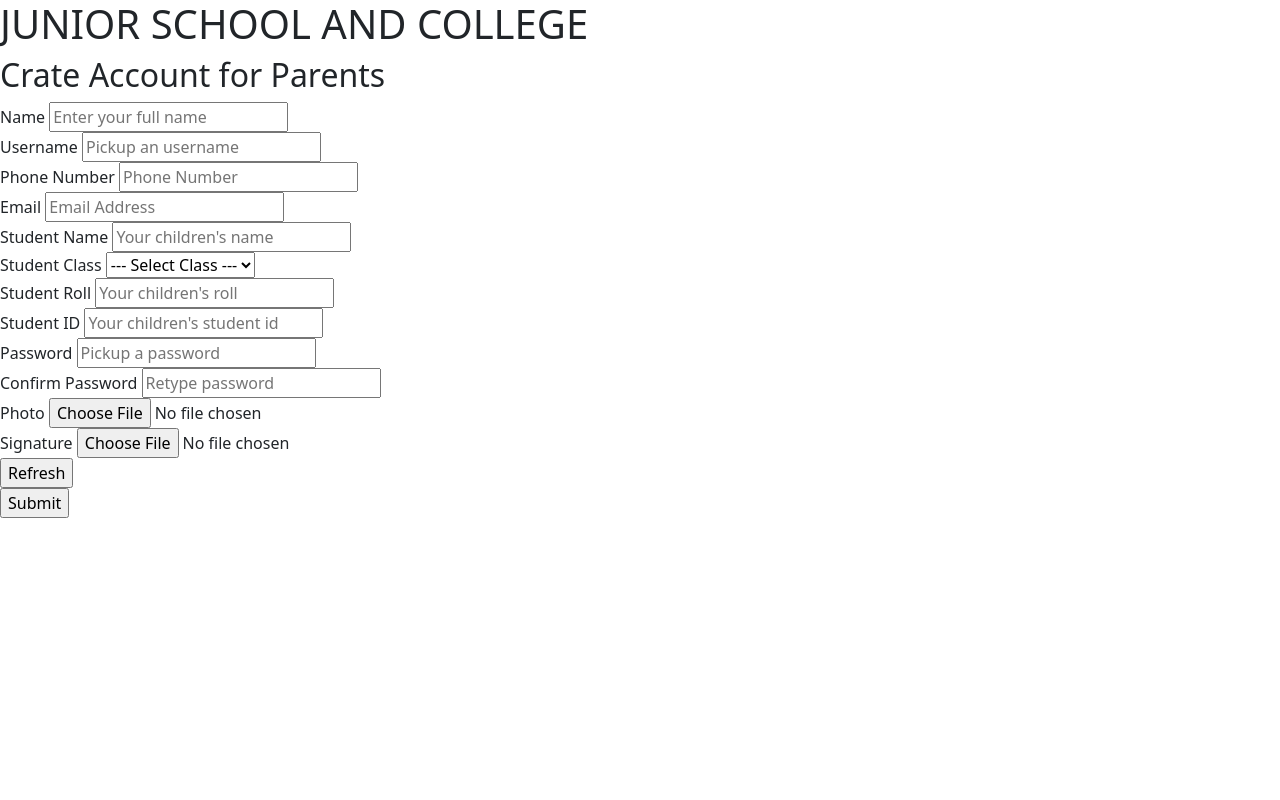
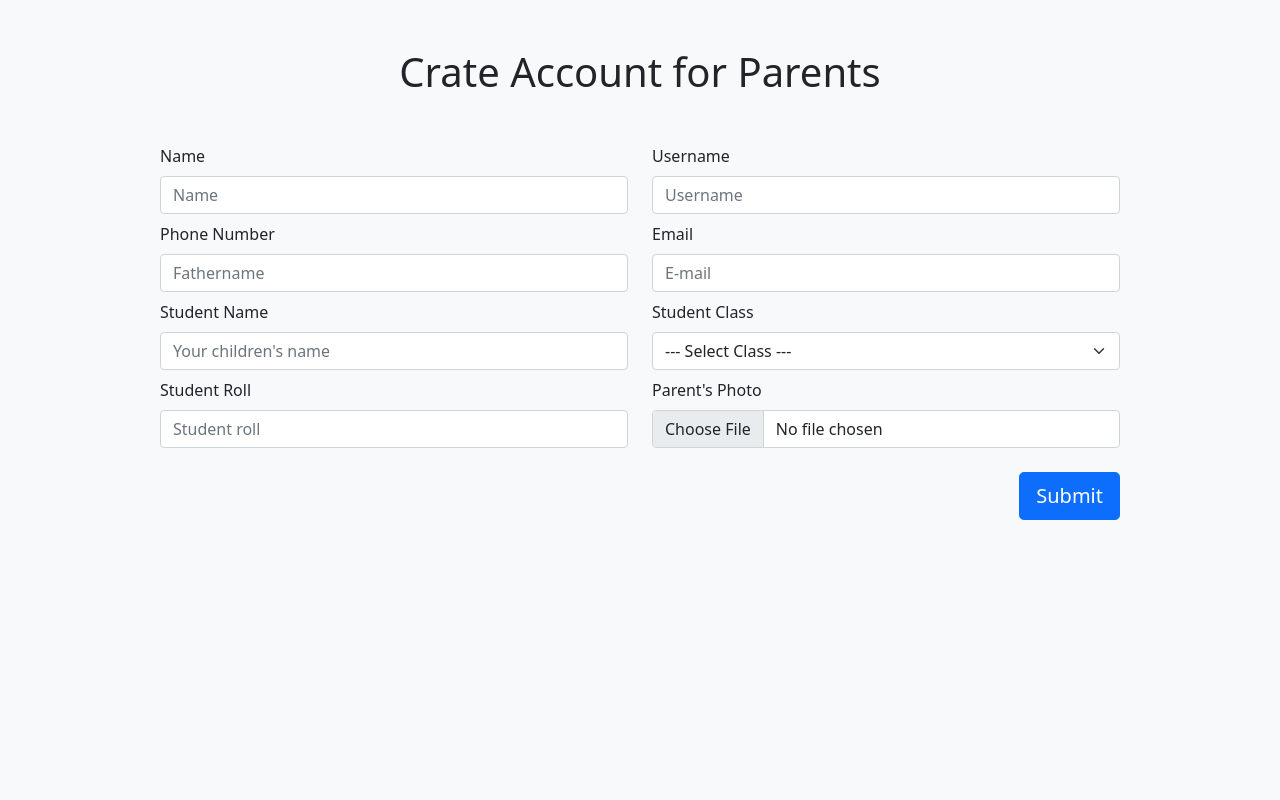
Before and after one commit to talhanasir167/school-suite, a Flask app: page /parents/apply in a window 1280 px wide. Run offline with Flask 2, Linux system fonts and the light colour scheme; some libraries are stand-ins or nearby versions.

Commit message:
finishing ui coding for login and apply realated page

```diff
--- a/main_app/__init__.py
+++ b/main_app/__init__.py
@@ -5,11 +5,8 @@
 #       Create by some intelligent programmer
 #       Full CRUD facility
 #
-#       Github: https://github.com/hacker-tesla/Junior_School_and_College
+#       Github: https://github.com/mr-teslaa/Junior_School_and_College
 # ========================================================================== #
-
-
-
 
 
 
@@ -40,4 +37,3 @@
 
 # importing routes from routes.py
 from main_app import routes
-#from main_app.model_users import Student_Basic_Info
--- a/main_app/form.py
+++ b/main_app/form.py
@@ -408,7 +408,7 @@
 
     #   make filed for photo
     photo = FileField(
-        'Photo',
+        'Parent\'s Photo',
         validators = [ DataRequired() ]
     )
 
--- a/main_app/static/style.css
+++ b/main_app/static/style.css
@@ -1,6 +1,11 @@
 .bg_gray {
     background: #f8f9fa !important;
 }
+
+.vh100 {
+    height: 100vh;
+}
+
 /* move the form in center both horizontal and vertical */
 .custom_form_center {
     height: 150vh;
--- a/main_app/templates/apply_parents.html
+++ b/main_app/templates/apply_parents.html
@@ -3,7 +3,7 @@
 
 
 {% block additional_title %}
-    Admission -
+    Create Account Parents -
 {% endblock %}
 
 
@@ -16,29 +16,26 @@
 
 {% block body %}
 
-    <!-- <div class="back">
-        <button class="button"> Back </button>
-    </div> -->
+    <main class="vh100 bg_gray pt-5 pb-5">
 
-    <main>
+        <h2 class="h1 text-center mb-5"> Crate Account for Parents </h2>
 
-        <div class="form_container">
 
-            <header>
-                <h1 class="school_name"> JUNIOR SCHOOL AND COLLEGE </h1>
-                <h2 class="title"> Crate Account for Parents </h2>
-            </header>
+        <section class="d-flex justify-content-center">
 
-            <section>
 
             <form action="" method="post" class="form-large">
                 {{ form.hidden_tag() }}
 
-                    <div class="form_input" id="name">
-                        {{ form.name.label(class="form_label") }}
+
+                <div class="row">
+
+                    <!-- name -->
+                    <div class="col-sm-6">
+                        {{ form.name.label(class="form-label") }}
 
                         {% if form.name.errors %}
-                            {{ form.name( class="form_textbox is-invalid" ) }}
+                            {{ form.name( class="form-control is-invalid" ) }}
                             <div class="invalid-feedback">
                                 {% for error in form.name.errors %}
                                     <span>  {{ error }}   </span>
@@ -47,17 +44,18 @@
 
                         {% else %}
                             {{ form.name(
-                                class="form_textbox",
-                                placeholder="Enter your full name"
+                                class="form-control",
+                                placeholder="Name"
                             ) }}
                         {% endif %}
                     </div>
 
-                    <div class="form_input" id="username">
-                        {{ form.username.label(class="form_label") }}
+                    <!-- username -->
+                    <div class="col-sm-6">
+                        {{ form.username.label(class="form-label") }}
 
                         {% if form.username.errors %}
-                            {{ form.username( class="form_textbox is-invalid" ) }}
+                            {{ form.username( class="form-control is-invalid" ) }}
                             <div class="invalid-feedback">
                                 {% for error in form.username.errors %}
                                     <span>  {{ error }}   </span>
@@ -66,35 +64,67 @@
 
                         {% else %}
                             {{ form.username(
-                                class="form_textbox",
-                                placeholder="Pickup an username"
+                                class="form-control",
+                                placeholder="Username"
+                            ) }}
+                        {% endif %}
+                    </div>
+                </div>
+
+
+                <div class="row mt-2">
+
+                    <!-- phone number -->
+                    <div class="col-sm-6">
+                        {{ form.phone_number.label(class="form-label") }}
+
+                        {% if form.phone_number.errors %}
+                            {{ form.phone_number( class="form-control is-invalid" ) }}
+                            <div class="invalid-feedback">
+                                {% for error in form.phone_number.errors %}
+                                    <span>  {{ error }}   </span>
+                                {% endfor %}
+                            </div>
+
+                        {% else %}
+                            {{ form.phone_number(
+                                class="form-control",
+                                placeholder="Fathername"
                             ) }}
                         {% endif %}
                     </div>
 
-                    <div class="form_input" id="phone_number">
-                        {{ form.phone_number.label(class="form_label") }}
+                    <!-- email address -->
+                    <div class="col-sm-6">
+                        {{ form.email.label(class="form-label") }}
 
-                        {{ form.phone_number(
-                            class="form_textbox",
-                            placeholder="Phone Number"
-                        ) }}
+                        {% if form.email.errors %}
+                            {{ form.email( class="form-control is-invalid" ) }}
+                            <div class="invalid-feedback">
+                                {% for error in form.email.errors %}
+                                    <span>  {{ error }}   </span>
+                                {% endfor %}
                             </div>
 
-                    <div class="form_input" id="email">
-                        {{ form.email.label(class="form_label") }}
-
+                        {% else %}
                             {{ form.email(
-                            class="form_textbox",
-                            placeholder="Email Address"
+                                class="form-control",
+                                placeholder="E-mail"
                             ) }}
+                        {% endif %}
                     </div>
 
-                    <div class="form_input" id="student_name">
-                        {{ form.student_name.label(class="form_label") }}
+                </div>
+
+
+                <div class="row mt-2">
+
+                    <!-- student name -->
+                    <div class="col-sm-6">
+                        {{ form.student_name.label(class="form-label") }}
 
                         {% if form.student_name.errors %}
-                            {{ form.student_name( class="form_textbox is-invalid" ) }}
+                        {{ form.student_name( class="form-control is-invalid" ) }}
                         <div class="invalid-feedback">
                             {% for error in form.student_name.errors %}
                                 <span>  {{ error }}   </span>
@@ -103,112 +133,54 @@
 
                         {% else %}
                             {{ form.student_name(
-                                class="form_textbox",
+                                class="form-control",
                                 placeholder="Your children's name"
                             ) }}
                         {% endif %}
                     </div>
 
-                    <div class="form_input" id="student_class">
-                        {{ form.student_class.label(class="form_label") }}
+                    <!-- student class -->
+                    <div class="col-sm-6">
+                        {{ form.student_class.label(class="form-label") }}
 
-                        {{ form.student_class(class="form_textbox") }}
-                    </div>
-
-                    <div class="form_input" id="student_roll">
-                        {{ form.student_roll.label(class="form_label") }}
-
-                        {% if form.student_roll.errors %}
-                            {{ form.student_roll( class="form_textbox is-invalid" ) }}
+                        {% if form.student_class.errors %}
+                            {{ form.student_class( class="form-select is-invalid" ) }}
                             <div class="invalid-feedback">
-                                {% for error in form.student_roll.errors %}
+                                {% for error in form.student_class.errors %}
                                     <span>  {{ error }}   </span>
                                 {% endfor %}
                             </div>
 
                         {% else %}
-                            {{ form.student_roll(
-                                class="form_textbox",
-                                placeholder="Your children's roll"
-                            ) }}
+                            {{ form.student_class( class="form-select" ) }}
                         {% endif %}
                     </div>
 
-                    <div class="form_input" id="student_id">
-                        {{ form.student_id.label(class="form_label") }}
-
-                        {% if form.student_id.errors %}
-                            {{ form.student_id( class="form_textbox is-invalid" ) }}
-                            <div class="invalid-feedback">
-                                {% for error in form.student_id.errors %}
-                                    <span>  {{ error }}   </span>
-                                {% endfor %}
                 </div>
 
-                        {% else %}
-                            {{ form.student_id(
-                                class="form_textbox",
-                                placeholder="Your children's student id"
+
+                <div class="row mt-2">
+
+                    <!-- email -->
+                    <div class="col-sm-6">
+                        {{ form.student_roll.label(class="form-label") }}
+
+                        {{ form.student_roll(
+                            class="form-control",
+                            placeholder="Student roll"
                         ) }}
-                        {% endif %}
                     </div>
 
-                    <div class="form_input" id="password">
-                        {{ form.password.label(class="form_label") }}
-
-                        {% if form.password.errors %}
-                            {{ form.password( class="form_textbox is-invalid" ) }}
-                            <div class="invalid-feedback">
-                                {% for error in form.password.errors %}
-                                    <span>  {{ error }}   </span>
-                                {% endfor %}
+                    <!-- photo -->
+                    <div class="col-sm-6">
+                        {{ form.photo.label(class="form-label") }}
+                        {{ form.photo( class="form-control" ) }}
                     </div>
 
-                        {% else %}
-                            {{ form.password(
-                                class="form_textbox",
-                                placeholder="Pickup a password"
-                            ) }}
-                        {% endif %}
                 </div>
 
-                    <div class="form_input" id="confirm_password">
-                        {{ form.confirm_password.label(class="form_label") }}
-
-                        {% if form.confirm_password.errors %}
-                            {{ form.confirm_password( class="form_textbox is-invalid" ) }}
-                            <div class="invalid-feedback">
-                                {% for error in form.confirm_password.errors %}
-                                    <span>  {{ error }}   </span>
-                                {% endfor %}
-                            </div>
-
-                        {% else %}
-                            {{ form.confirm_password(
-                                class="form_textbox",
-                                placeholder="Retype password"
-                            ) }}
-                        {% endif %}
-                    </div>
-
-                    <div class="form_input" id="photo">
-                        {{ form.photo.label(class="form_label") }}
-
-                        {{ form.photo( class="form_textbox" ) }}
-                    </div>
-
-                    <div class="form_input" id="signature">
-                        {{ form.signature.label(class="form_label") }}
-
-                        {{ form.signature( class="form_textbox" ) }}
-                    </div>
-
-                    <div class="form_button" id="refresh">
-                        <input type="reset" value="Refresh" class="submit_button refresh"/>
-                    </div>
-
-                    <div class="form_button" id="submit">
-                        {{ form.submit( class="submit_button submit" ) }}
+                <div class="d-flex justify-content-end mt-4 mb-3">
+                    {{ form.submit(class="btn btn-lg btn-primary") }}
                 </div>
 
             </form>
--- a/main_app/templates/login.html
+++ b/main_app/templates/login.html
@@ -3,7 +3,7 @@
 
 
 {% block additional_title %}
-    Admission -
+    Login -
 {% endblock %}
 
 
@@ -17,7 +17,7 @@
 {% block body %}
 
 
-    <main class="custom_form_center bg_gray">
+    <main class="custom_form_center_100vh bg_gray">
 
         <section>
 
--- a/main_app/templates/login_parents.html
+++ b/main_app/templates/login_parents.html
@@ -3,7 +3,7 @@
 
 
 {% block additional_title %}
-    Admission -
+    Login Parents -
 {% endblock %}
 
 
@@ -20,7 +20,7 @@
         <button class="button"> Back </button>
     </div> -->
 
-    <main class="custom_form_center bg_gray">
+    <main class="custom_form_center_100vh bg_gray">
 
         <section>
 
```
Also changed, not shown: main_app/templates/apply_teacher.html (+91 -55 lines). Lines whose indentation alone changed are shown as unchanged.
